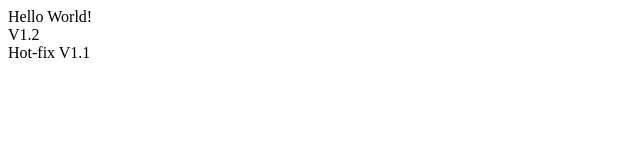
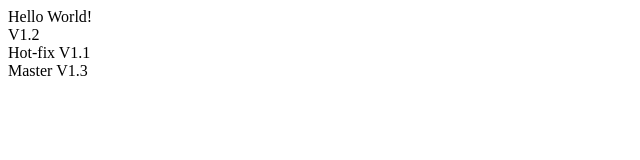
Before and after one commit to 522984271/init-react, a React (Create React App) app: page / in a window 1280 px wide. Shown: the top 160 px of the page, without its empty margins (0-640 px from the left). Built offline with nearby package versions, Linux system fonts and the light colour scheme.

Commit message:
master V1.3

```diff
--- a/src/App.js
+++ b/src/App.js
@@ -5,6 +5,7 @@ function App() {
         <HelloWorld/>
         <div>V1.2</div>
         <div>Hot-fix V1.1</div>
+        <div>Master V1.3</div>
     </div>
   );
 }
```
